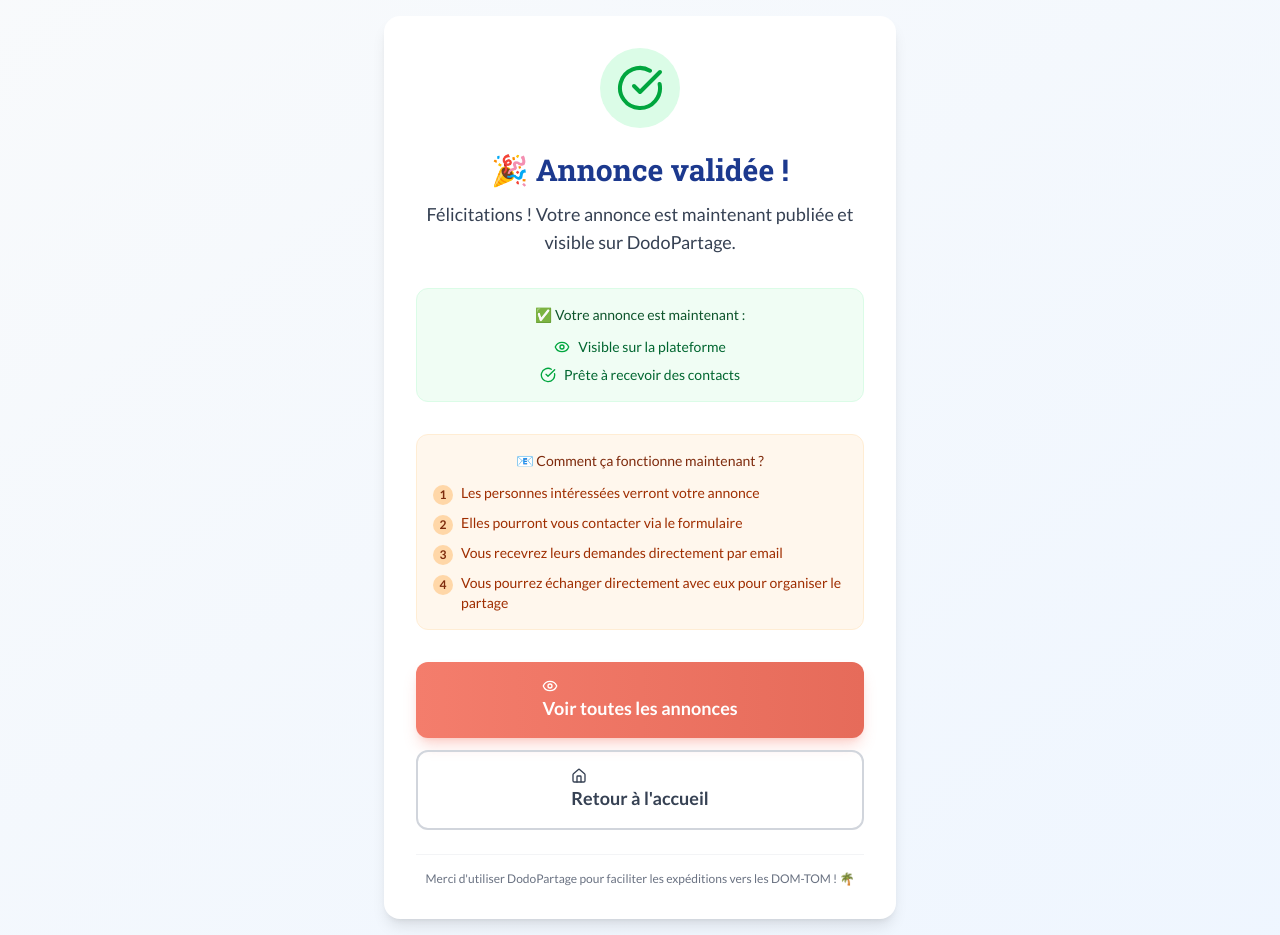
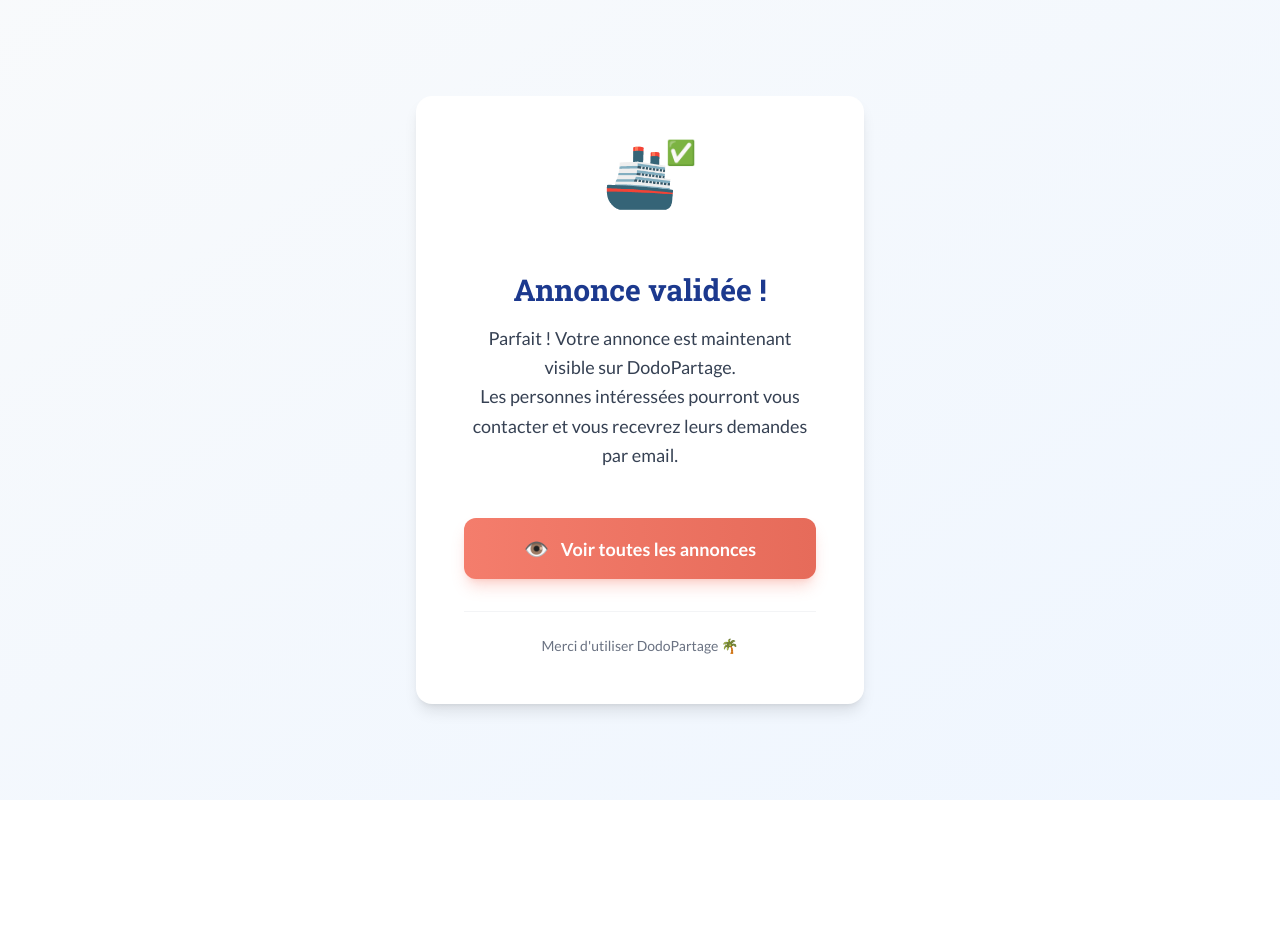
Before and after one commit to pbost75/dodo-partage, a Next.js app: page /validation-success in a window 1280 px wide. After the commit the page ends 800 px from the top, so only its background shows below. Built offline with nearby package versions, Linux system fonts and the light colour scheme.

Commit message:
✨ Version ultra-minimaliste page validation - Suppression référence, blocs vert/orange, bouton retour - Pictogrammes personnalisés 🚢✅👁️ - Message précisant réception par email - Design épuré et moderne

```diff
--- a/src/app/validation-success/page.tsx
+++ b/src/app/validation-success/page.tsx
@@ -1,26 +1,12 @@
 'use client';
 
-import React, { Suspense, useEffect, useState } from 'react';
-import { useRouter, useSearchParams } from 'next/navigation';
+import React, { Suspense } from 'react';
+import { useRouter } from 'next/navigation';
 import { motion } from 'framer-motion';
-import { CheckCircle, Home, Eye } from 'lucide-react';
 import Button from '@/components/ui/Button';
 
 function ValidationSuccessContent() {
   const router = useRouter();
-  const searchParams = useSearchParams();
-  const [announcementRef, setAnnouncementRef] = useState<string | null>(null);
-
-  useEffect(() => {
-    const ref = searchParams.get('ref');
-    if (ref) {
-      setAnnouncementRef(ref);
-    }
-  }, [searchParams]);
-
-  const handleGoHome = () => {
-    router.push('/');
-  };
 
   const handleViewAnnouncements = () => {
     router.push('/#annonces');
@@ -32,109 +18,45 @@
         initial={{ opacity: 0, y: 20 }}
         animate={{ opacity: 1, y: 0 }}
         transition={{ duration: 0.5 }}
-        className="max-w-lg w-full bg-white rounded-2xl shadow-lg p-8 text-center"
+        className="max-w-md w-full bg-white rounded-2xl shadow-lg p-12 text-center"
       >
-        {/* Icône de succès */}
+        {/* Icône de succès personnalisée */}
         <motion.div
           initial={{ scale: 0 }}
           animate={{ scale: 1 }}
           transition={{ delay: 0.2, type: "spring", stiffness: 200 }}
-          className="w-20 h-20 mx-auto mb-6 bg-green-100 rounded-full flex items-center justify-center"
+          className="w-24 h-24 mx-auto mb-8 relative"
         >
-          <CheckCircle className="w-12 h-12 text-green-600" />
+          <div className="text-6xl">🚢</div>
+          <div className="absolute -top-2 -right-2 text-2xl">✅</div>
         </motion.div>
 
         {/* Titre principal */}
-        <h1 className="text-3xl font-bold text-blue-900 font-['Roboto_Slab'] mb-3">
-          🎉 Annonce validée !
+        <h1 className="text-3xl font-bold text-blue-900 font-['Roboto_Slab'] mb-4">
+          Annonce validée !
         </h1>
 
         {/* Message simple */}
-        <p className="text-lg text-gray-700 mb-8">
-          Félicitations ! Votre annonce est maintenant publiée et visible sur DodoPartage.
+        <p className="text-lg text-gray-700 mb-12 leading-relaxed">
+          Parfait ! Votre annonce est maintenant visible sur DodoPartage.<br/>
+          Les personnes intéressées pourront vous contacter et vous recevrez leurs demandes par email.
         </p>
 
-        {/* Référence - Design simplifié */}
-        {announcementRef && (
-          <div className="bg-blue-50 rounded-xl p-4 mb-6 border border-blue-100">
-            <h3 className="text-sm font-medium text-blue-900 mb-2">📋 Référence de votre annonce</h3>
-            <div className="bg-white px-4 py-3 rounded-lg border border-blue-200">
-              <p className="text-blue-800 font-mono text-base font-semibold">
-                {announcementRef}
-              </p>
-            </div>
-            <p className="text-xs text-blue-600 mt-2">
-              Conservez cette référence pour gérer votre annonce
-            </p>
-          </div>
-        )}
-
-        {/* Statut actuel - Design épuré */}
-        <div className="bg-green-50 rounded-xl p-4 mb-8 border border-green-100">
-          <h3 className="text-sm font-medium text-green-900 mb-3">✅ Votre annonce est maintenant :</h3>
-          <div className="space-y-2">
-            <div className="flex items-center justify-center gap-2">
-              <Eye className="w-4 h-4 text-green-600" />
-              <span className="text-green-800 text-sm">Visible sur la plateforme</span>
-            </div>
-            <div className="flex items-center justify-center gap-2">
-              <CheckCircle className="w-4 h-4 text-green-600" />
-              <span className="text-green-800 text-sm">Prête à recevoir des contacts</span>
-            </div>
-          </div>
-        </div>
-
-        {/* Fonctionnement - Version condensée */}
-        <div className="bg-orange-50 rounded-xl p-4 mb-8 border border-orange-100">
-          <h3 className="text-sm font-medium text-orange-900 mb-3">📧 Comment ça fonctionne maintenant ?</h3>
-          <div className="text-left space-y-2">
-            <div className="flex items-start gap-2">
-              <span className="flex-shrink-0 w-5 h-5 bg-orange-200 rounded-full flex items-center justify-center text-xs font-bold text-orange-900 mt-0.5">1</span>
-              <p className="text-orange-800 text-sm">Les personnes intéressées verront votre annonce</p>
-            </div>
-            <div className="flex items-start gap-2">
-              <span className="flex-shrink-0 w-5 h-5 bg-orange-200 rounded-full flex items-center justify-center text-xs font-bold text-orange-900 mt-0.5">2</span>
-              <p className="text-orange-800 text-sm">Elles pourront vous contacter via le formulaire</p>
-            </div>
-            <div className="flex items-start gap-2">
-              <span className="flex-shrink-0 w-5 h-5 bg-orange-200 rounded-full flex items-center justify-center text-xs font-bold text-orange-900 mt-0.5">3</span>
-              <p className="text-orange-800 text-sm">Vous recevrez leurs demandes directement par email</p>
-            </div>
-            <div className="flex items-start gap-2">
-              <span className="flex-shrink-0 w-5 h-5 bg-orange-200 rounded-full flex items-center justify-center text-xs font-bold text-orange-900 mt-0.5">4</span>
-              <p className="text-orange-800 text-sm">Vous pourrez échanger directement avec eux pour organiser le partage</p>
-            </div>
-          </div>
-        </div>
-
-        {/* Boutons d'action - Simplifiés */}
-        <div className="space-y-3">
+        {/* Bouton d'action unique */}
         <Button
           onClick={handleViewAnnouncements}
           fullWidth
           size="lg"
-            className="bg-[#F47D6C] hover:bg-[#e05a48] text-white font-medium"
+          className="bg-[#F47D6C] hover:bg-[#e05a48] text-white font-medium text-lg py-4"
         >
-            <Eye className="w-4 h-4 mr-2" />
+          <span className="mr-3 text-xl">👁️</span>
           Voir toutes les annonces
         </Button>
 
-          <Button
-            onClick={handleGoHome}
-            fullWidth
-            size="lg"
-            variant="outline"
-            className="border-gray-300 text-gray-700 hover:bg-gray-50"
-          >
-            <Home className="w-4 h-4 mr-2" />
-            Retour à l'accueil
-          </Button>
-        </div>
-
-        {/* Message de remerciement - Simplifié */}
-        <div className="mt-6 pt-4 border-t border-gray-100">
-          <p className="text-xs text-gray-500">
-            Merci d'utiliser DodoPartage pour faciliter les expéditions vers les DOM-TOM ! 🌴
+        {/* Message de remerciement minimaliste */}
+        <div className="mt-8 pt-6 border-t border-gray-100">
+          <p className="text-sm text-gray-500">
+            Merci d'utiliser DodoPartage 🌴
           </p>
         </div>
       </motion.div>
```
Lines whose indentation alone changed are shown as unchanged.
